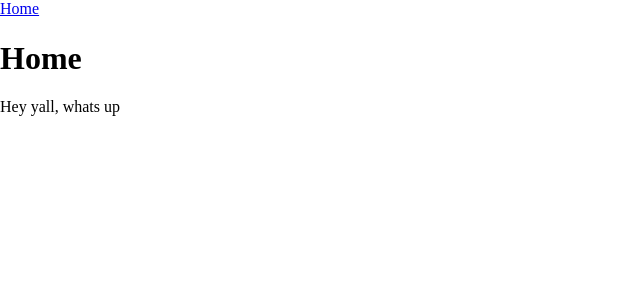
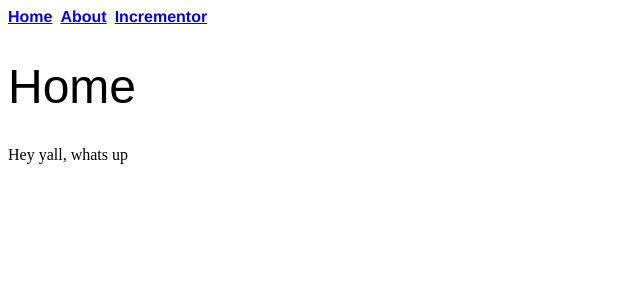
Before and after one commit to bcg5039/hello-incrementor, a React (Create React App) app: page / in a window 1280 px wide. Shown: the top 300 px of the page, without its empty margins (0-640 px from the left). Built offline with nearby package versions, Linux system fonts and the light colour scheme.

Commit message:
added about and incrementor

```diff
--- a/src/App.js
+++ b/src/App.js
@@ -1,14 +1,18 @@
 import React, { Component } from 'react'
 import logo from './logo.svg'
-import { BrowserRouter, Route, Link } from 'react-router-dom'
+import { BrowserRouter, Route } from 'react-router-dom'
 import './App.css'
 import Home from './pages/home'
+import About from './pages/about'
+import Incrementor from './pages/incrementor'
 class App extends Component {
   render() {
     return (
       <BrowserRouter>
         <div>
           <Route exact path="/" component={Home} />
+          <Route path="/about" component={About} />
+          <Route path="/incrementor" component={Incrementor} />
         </div>
       </BrowserRouter>
     )
--- a/src/components/title.js
+++ b/src/components/title.js
@@ -10,4 +10,4 @@ function Title(props){
 export default Title
 */
 
-export default props => <h1 className="avenir f6">{props.children}</h1>
+export default props => <h1 className="avenir f1 fw1">{props.children}</h1>
--- a/src/containers/nav.js
+++ b/src/containers/nav.js
@@ -3,8 +3,10 @@ import { Link } from 'react-router-dom'
 export default props => {
   //run some other code here
   return (
-    <div>
-      <Link to="/">Home</Link>
+    <div className="helvetica fw6">
+      <Link className="mr2" to="/">Home</Link>
+      <Link className="mr2" to="/about">About</Link>
+      <Link className="mr2" to="/incrementor">Incrementor</Link>
     </div>
   )
 }
--- /dev/null
+++ b/src/pages/about.js
@@ -0,0 +1,10 @@
+import React from 'react'
+import Nav from '../containers/nav'
+import Title from '../components/title'
+
+const About = props =>
+  <div className="pa2">
+    <Nav />
+    <Title>About</Title>
+  </div>
+export default About
--- a/src/pages/home.js
+++ b/src/pages/home.js
@@ -1,10 +1,11 @@
 import React from 'react'
 import Nav from '../containers/nav'
+import Title from '../components/title'
 const Home = props => {
   return (
-    <div>
+    <div className="pa2">
       <Nav />
-      <h1>Home</h1>
+      <Title>Home</Title>
       <div>
         <p>Hey yall, whats up</p>
       </div>
--- /dev/null
+++ b/src/pages/incrementor.js
@@ -0,0 +1,10 @@
+import React from 'react'
+import Nav from '../containers/nav'
+import Title from '../components/title'
+
+const Incrementor = props =>
+  <div>
+    <Nav />
+    <Title>Incrementor</Title>
+  </div>
+export default Incrementor
```
